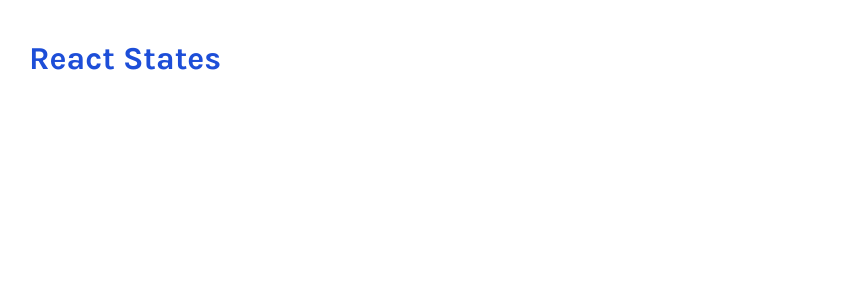
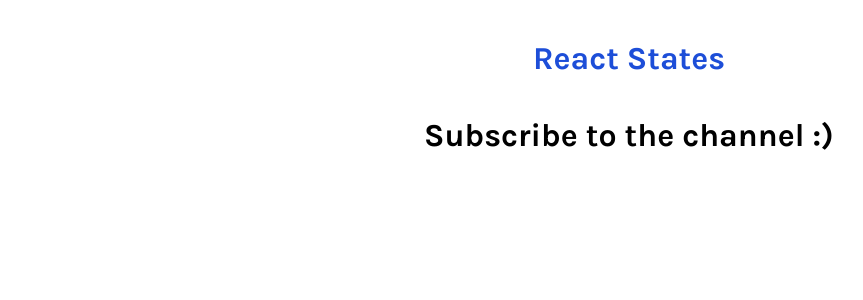
Before and after one commit to PratikKanthe/react--states, a React (Create React App) app: page / in a window 1280 px wide. Shown: the top 300 px of the page, without its empty margins (11-874 px from the left). Built offline with nearby package versions, Linux system fonts and the light colour scheme.

Commit message:
update: docs

```diff
--- a/src/App.css
+++ b/src/App.css
@@ -5,6 +5,7 @@
   font-family: 'Karla', sans-serif;
 }
 .App {
+  text-align: center;
   margin: 20px;
   padding: 20px;
 }
--- a/src/App.js
+++ b/src/App.js
@@ -1,5 +1,6 @@
 import React from "react";
 import './App.css';
+import NewComp from "./Components/NewComp";
 
 class App extends React.Component {
   styles={
@@ -10,6 +11,7 @@
   return(
     <div className="App">
       <h1 style={this.styles}>React States</h1>
+      <NewComp />
     </div>
   );
  }
--- a/src/Components/NewComp.js
+++ b/src/Components/NewComp.js
@@ -1,6 +1,6 @@
 import React, { Component } from 'react'
 
-export class NewComp extends Component {
+class NewComp extends Component {
     constructor(props) {
       super(props)
 
@@ -10,8 +10,8 @@
     }
   render() {
     return (
-      <div>
-
+      <div className='App'>
+        <h1>{this.state.message}</h1>
       </div>
     )
   }
```
